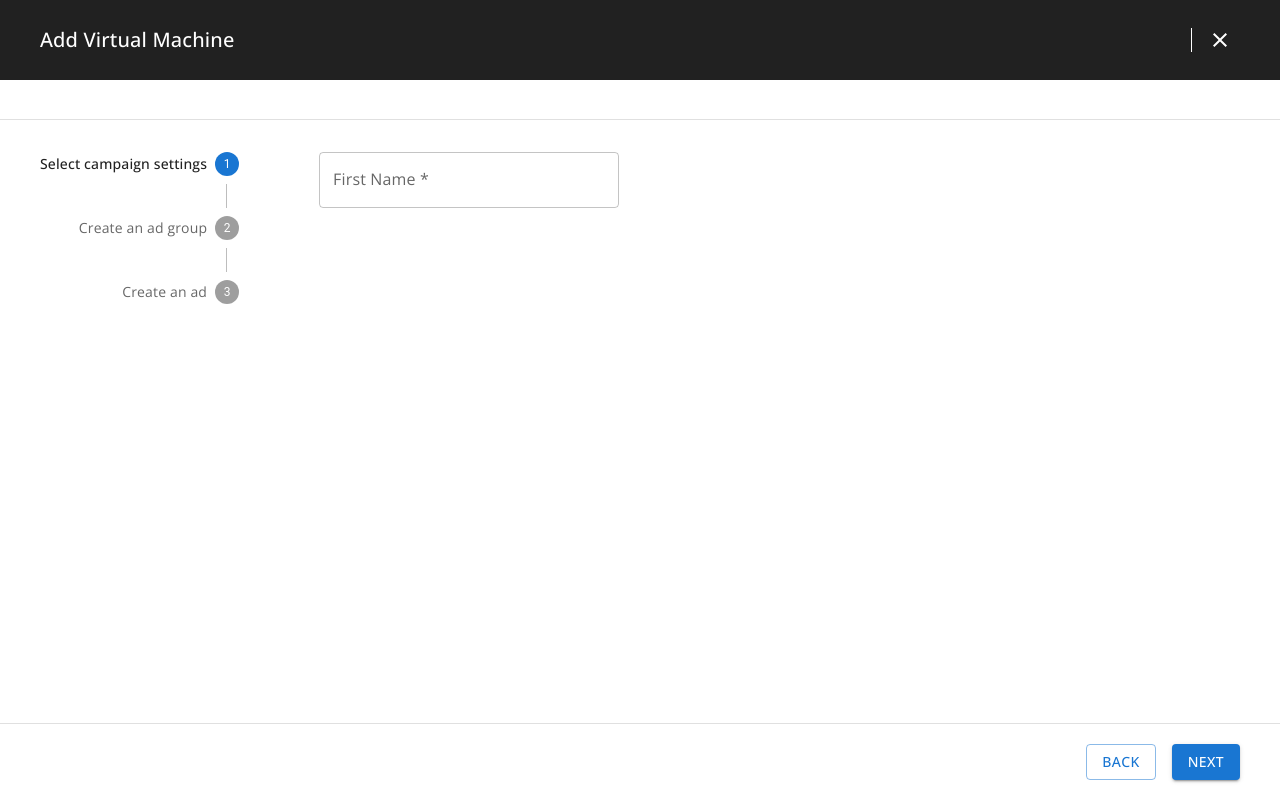
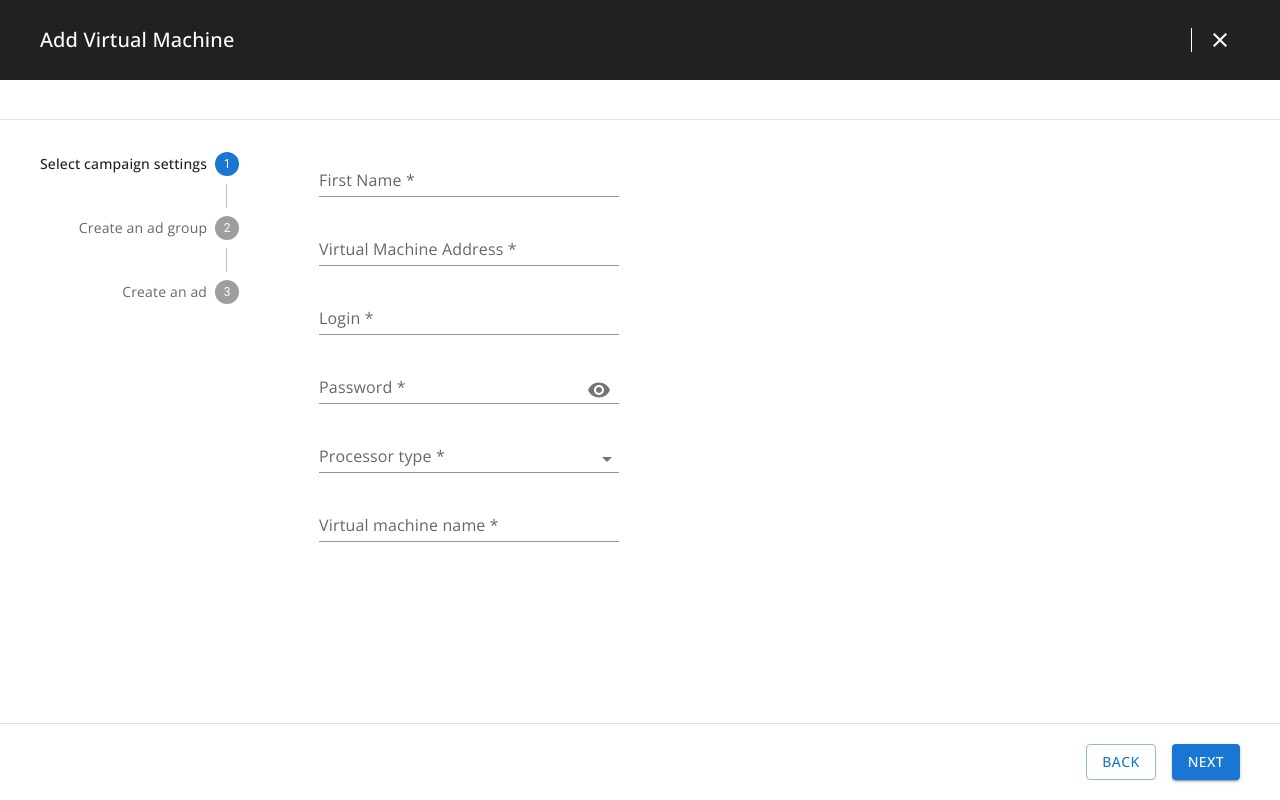
Before and after one commit to nodetempest/vm-manager, a React (Vite) app: page /add-vm in a window 1280 px wide. Built offline with nearby package versions, Linux system fonts and the light colour scheme.

Commit message:
implement step one

```diff
--- a/package.json
+++ b/package.json
@@ -17,6 +17,7 @@
     "@mui/material": "^5.10.17",
     "@mui/x-data-grid": "^5.17.14",
     "@reduxjs/toolkit": "^1.9.1",
+    "lodash": "^4.17.21",
     "react": "^18.2.0",
     "react-dom": "^18.2.0",
     "react-hook-form": "^7.40.0",
--- a/src/pages/AddVM/AddVM.tsx
+++ b/src/pages/AddVM/AddVM.tsx
@@ -110,7 +110,14 @@ export class Base extends React.Component<TWithStateProps, TAddVMState> {
             width: 1,
           }}
         >
-          <Box sx={{ maxWidth: 1000, display: "flex", gap: 6 }}>
+          <Box
+            sx={{
+              maxWidth: 1000,
+              display: "flex",
+              gap: 6,
+              alignItems: "flex-start",
+            }}
+          >
             <Stepper
               nonLinear
               activeStep={activeStep}
--- a/src/pages/AddVM/steps/StepOne.tsx
+++ b/src/pages/AddVM/steps/StepOne.tsx
@@ -1,21 +1,52 @@
 import * as React from "react";
 import { useForm, Control, Controller } from "react-hook-form";
-import { TextField, Box } from "@mui/material";
+import {
+  TextField,
+  Box,
+  InputAdornment,
+  IconButton,
+  MenuItem,
+} from "@mui/material";
+import { Visibility, VisibilityOff } from "@mui/icons-material";
 import { yupResolver } from "@hookform/resolvers/yup";
 import * as yup from "yup";
-
+import capitalize from "lodash/capitalize";
 export interface IStepOneFormInput {
   firstName: string;
+  VMAddress: string;
+  username: string;
+  password: string;
+  procType: string;
+  VMName: string;
 }
 
-const schema = yup
-  .object({
-    firstName: yup.string().required(),
-  })
-  .required();
+const schema = yup.object({
+  // firstName: yup.string().trim().required(),
+  // VMAddress: yup
+  //   .string()
+  //   .trim()
+  //   .matches(
+  //     /^(\d|[1-9]\d|1\d\d|2([0-4]\d|5[0-5]))\.(\d|[1-9]\d|1\d\d|2([0-4]\d|5[0-5]))\.(\d|[1-9]\d|1\d\d|2([0-4]\d|5[0-5]))\.(\d|[1-9]\d|1\d\d|2([0-4]\d|5[0-5]))$/,
+  //     "Incorrect IP address value"
+  //   )
+  //   .required("IP address is required"),
+  // username: yup.string().trim().required("Username name is required"),
+  // password: yup.string().trim().required("Password name is required"),
+  // procType: yup
+  //   .string()
+  //   .trim()
+  //   .oneOf(["intel", "celeron", "xeon"])
+  //   .required("Processor type name is required"),
+  // VMName: yup.string().trim().required("Virtual machine name is required"),
+});
 
 const defaultValues = {
   firstName: "",
+  VMAddress: "",
+  username: "",
+  password: "",
+  procType: "",
+  VMName: "",
 };
 
 export const useStepOneForm = () => {
@@ -30,11 +61,27 @@ export type TStepOneProps = {
   control: Control<IStepOneFormInput>;
 };
 
-export class StepOne extends React.Component<TStepOneProps> {
+export type TStepOneState = {
+  showPassword: boolean;
+};
+
+const procValues = ["intel", "celeron", "xeon"] as const;
+
+export class StepOne extends React.Component<TStepOneProps, TStepOneState> {
+  state = { showPassword: false };
+
+  toggleShowPassword = () =>
+    this.setState((prev) => ({ showPassword: !prev.showPassword }));
+
   render() {
+    const { showPassword } = this.state;
     const { control } = this.props;
+
     return (
-      <Box sx={{ width: 300, display: "grid", rowGap: 2 }} component="form">
+      <Box
+        sx={{ width: 300, display: "flex", flexDirection: "column", gap: 3 }}
+        component="form"
+      >
         <Controller
           render={(props) => {
             console.log("form1", props);
@@ -46,12 +93,106 @@ export class StepOne extends React.Component<TStepOneProps> {
                 error={!!fieldState.error?.message}
                 label="First Name *"
                 placeholder="First Name"
+                size="small"
+                variant="standard"
               />
             );
           }}
           name="firstName"
           control={control}
         />
+        <Controller
+          render={(params) => (
+            <TextField
+              {...params.field}
+              helperText={params.fieldState.error?.message}
+              error={!!params.fieldState.error?.message}
+              label="Virtual Machine Address *"
+              placeholder="Virtual Machine Address"
+              size="small"
+              variant="standard"
+            />
+          )}
+          name="VMAddress"
+          control={control}
+        />
+        <Controller
+          render={(params) => (
+            <TextField
+              {...params.field}
+              helperText={params.fieldState.error?.message}
+              error={!!params.fieldState.error?.message}
+              label="Login *"
+              placeholder="Login"
+              size="small"
+              variant="standard"
+            />
+          )}
+          name="username"
+          control={control}
+        />
+        <Controller
+          render={(params) => (
+            <TextField
+              {...params.field}
+              helperText={params.fieldState.error?.message}
+              error={!!params.fieldState.error?.message}
+              label="Password *"
+              placeholder="Password"
+              size="small"
+              variant="standard"
+              type={showPassword ? "text" : "password"}
+              InputProps={{
+                endAdornment: (
+                  <InputAdornment position="end">
+                    <IconButton onClick={this.toggleShowPassword}>
+                      {showPassword ? <VisibilityOff /> : <Visibility />}
+                    </IconButton>
+                  </InputAdornment>
+                ),
+              }}
+            />
+          )}
+          name="password"
+          control={control}
+        />
+        <Controller
+          render={(params) => (
+            <TextField
+              {...params.field}
+              helperText={params.fieldState.error?.message}
+              error={!!params.fieldState.error?.message}
+              select
+              label="Processor type *"
+              placeholder="Processor type"
+              size="small"
+              variant="standard"
+            >
+              {procValues.map((proc) => (
+                <MenuItem key={proc} value={proc}>
+                  {capitalize(proc)}
+                </MenuItem>
+              ))}
+            </TextField>
+          )}
+          name="procType"
+          control={control}
+        />
+        <Controller
+          render={(params) => (
+            <TextField
+              {...params.field}
+              helperText={params.fieldState.error?.message}
+              error={!!params.fieldState.error?.message}
+              label="Virtual machine name *"
+              placeholder="Virtual machine name"
+              size="small"
+              variant="standard"
+            />
+          )}
+          name="VMName"
+          control={control}
+        />
       </Box>
     );
   }
```
Also changed, not shown: 1 other file (tests, documents, lock files or other folders).
